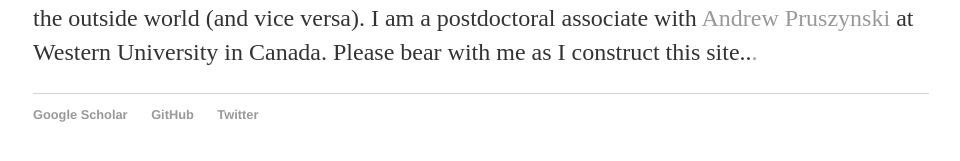
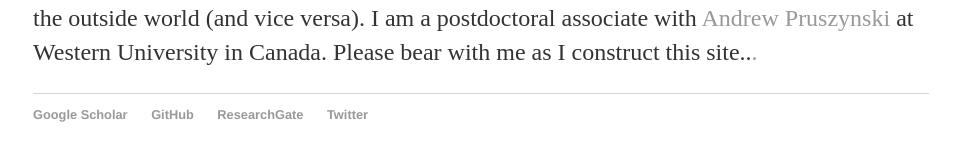
Before and after one commit to sreschechtko/sreschechtko.github.io, a Jekyll site: the page built from index.html, in a window 1280 px wide. Shown: the part 210-371 px from the top of the page, without its empty margins (159-1119 px from the left). Built offline with Jekyll 4.4.1, drawn with Linux system fonts in a browser that asks for light colours.

Commit message:
Update default.html

```diff
--- a/_layouts/default.html
+++ b/_layouts/default.html
@@ -23,6 +23,7 @@
 	    		<ul>
 	        		<li><a href="https://scholar.google.com/citations?user=oxyl3i8AAAAJ&hl=en">Google Scholar</a></li>
 	        		<li><a href="https://github.com/sreschechtko">GitHub</a></li>
+				<li><a href="https://www.researchgate.net/profile/Sasha_Reschechtko">ResearchGate</a></li>
 				<li><a href="https://twitter.com/res_chetko">Twitter</a></li>
 				</ul>
 			</footer>
```
